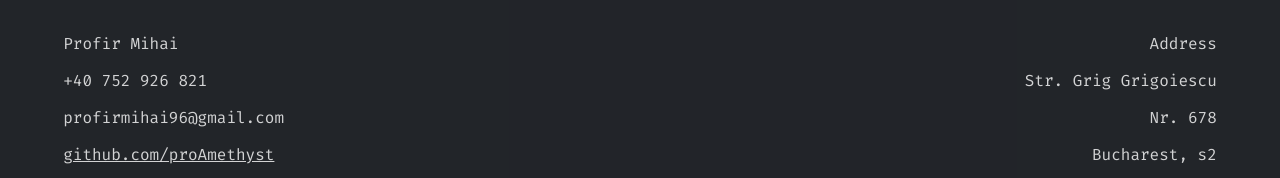
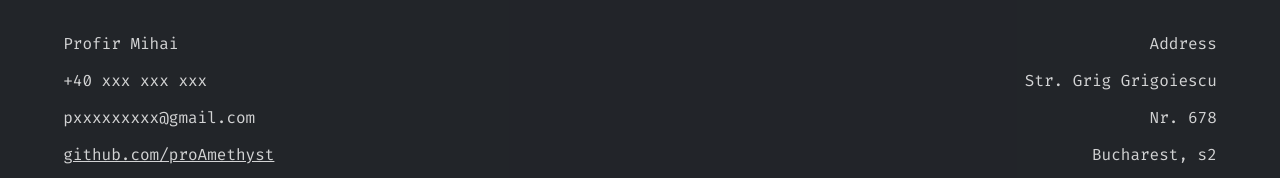
Before and after one commit to proAmethyst/mp-portfolio-v2, a React (Create React App) app: page / in a window 1280 px wide. Shown: the part 6368-6546 px from the top of the page. Built offline with nearby package versions, Linux system fonts and the light colour scheme.

Commit message:
change: remove some data

```diff
--- a/src/Containers/Frontpage.jsx
+++ b/src/Containers/Frontpage.jsx
@@ -252,8 +252,8 @@ const Frontpage = () => {
         <div className="info-box">
           <div className="left-side">
             <div className="info-pers name">Profir Mihai</div>
-            <div className="info-pers tel">+40 752 926 821</div>
-            <div className="info-pers email">profirmihai96@gmail.com</div>
+            <div className="info-pers tel">+40 xxx xxx xxx</div>
+            <div className="info-pers email">pxxxxxxxxx@gmail.com</div>
 
             <a href="https://www.github.com/proAmethyst" className="social-link">
               <div className="info-pers site">github.com/proAmethyst</div>
```
